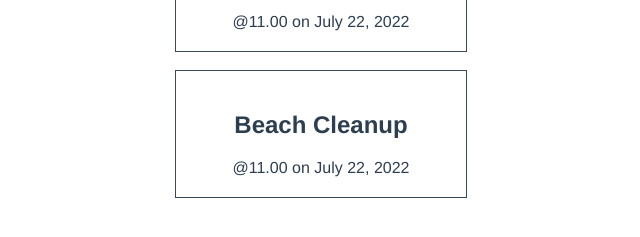
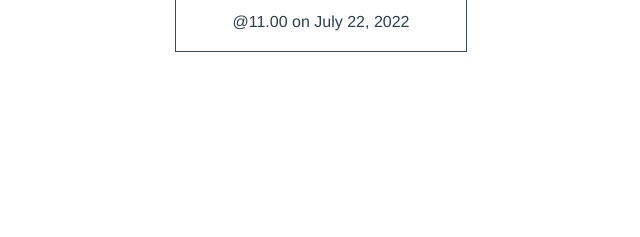
Before and after one commit to Wora2001/EventProject, a Vue app in the folder 331-intro-to-vite/: page / in a window 1280 px wide. Shown: the part 481-718 px from the top of the page, without its empty margins (319-959 px from the left). Built offline with nearby package versions, Linux system fonts and the light colour scheme.

Commit message:
Edit 8.1-8.6

```diff
--- a/331-intro-to-vite/src/views/HomeView.vue
+++ b/331-intro-to-vite/src/views/HomeView.vue
@@ -36,17 +36,6 @@ const events = ref<Event[]>([
     petAllowed: true,
     organizer: 'Carey Wales'
   },
-  {
-    id: 8419981,
-    category: 'sustainability',
-    title: 'Beach Cleanup',
-    description: 'Help pick up trash along the shore.',
-    location: 'Playa Del carmen',
-    date: 'July 22, 2022',
-    time: '11.00',
-    petAllowed: true,
-    organizer: 'Carey Wales'
-  }
 ])
 </script>
 
```
